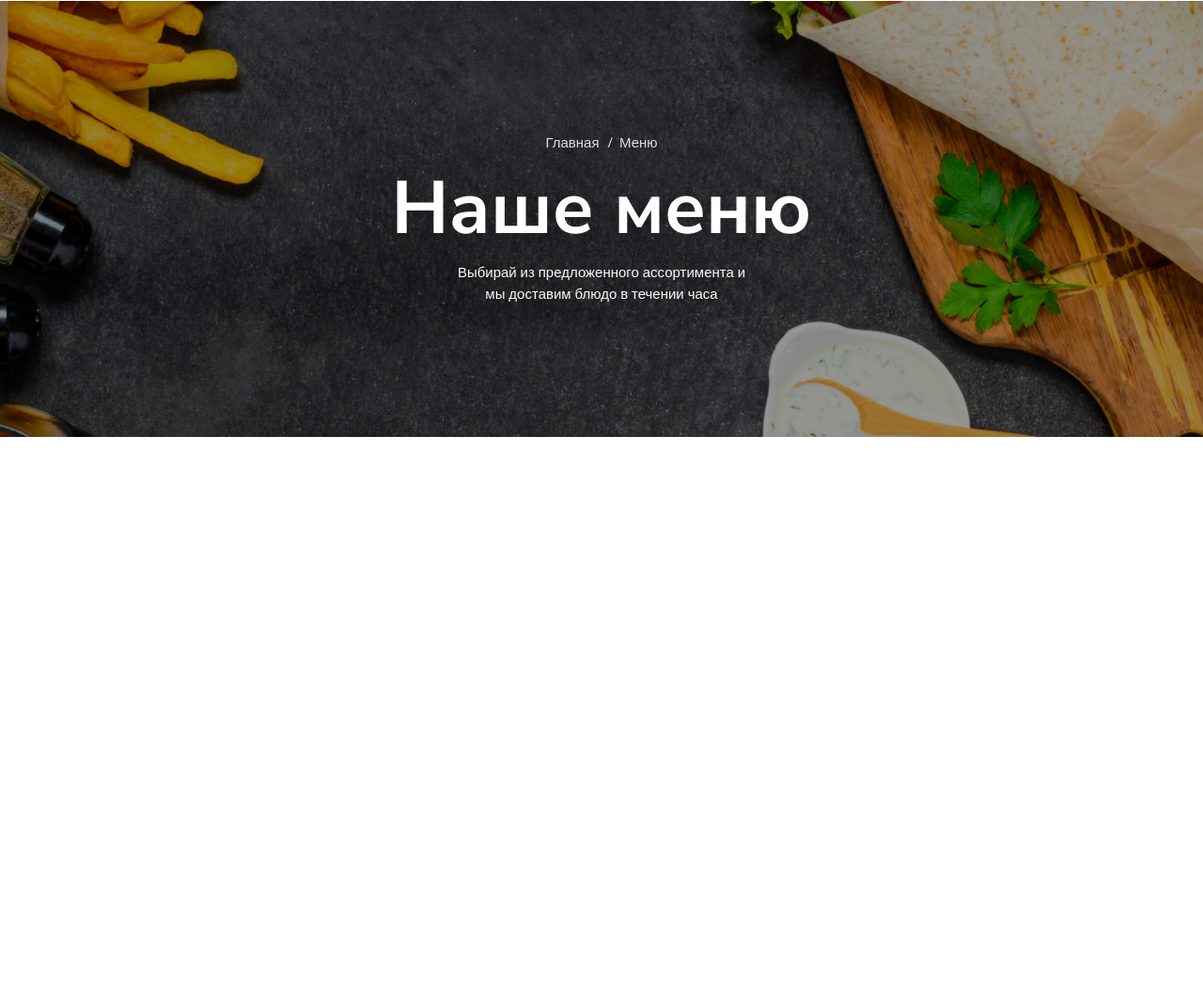
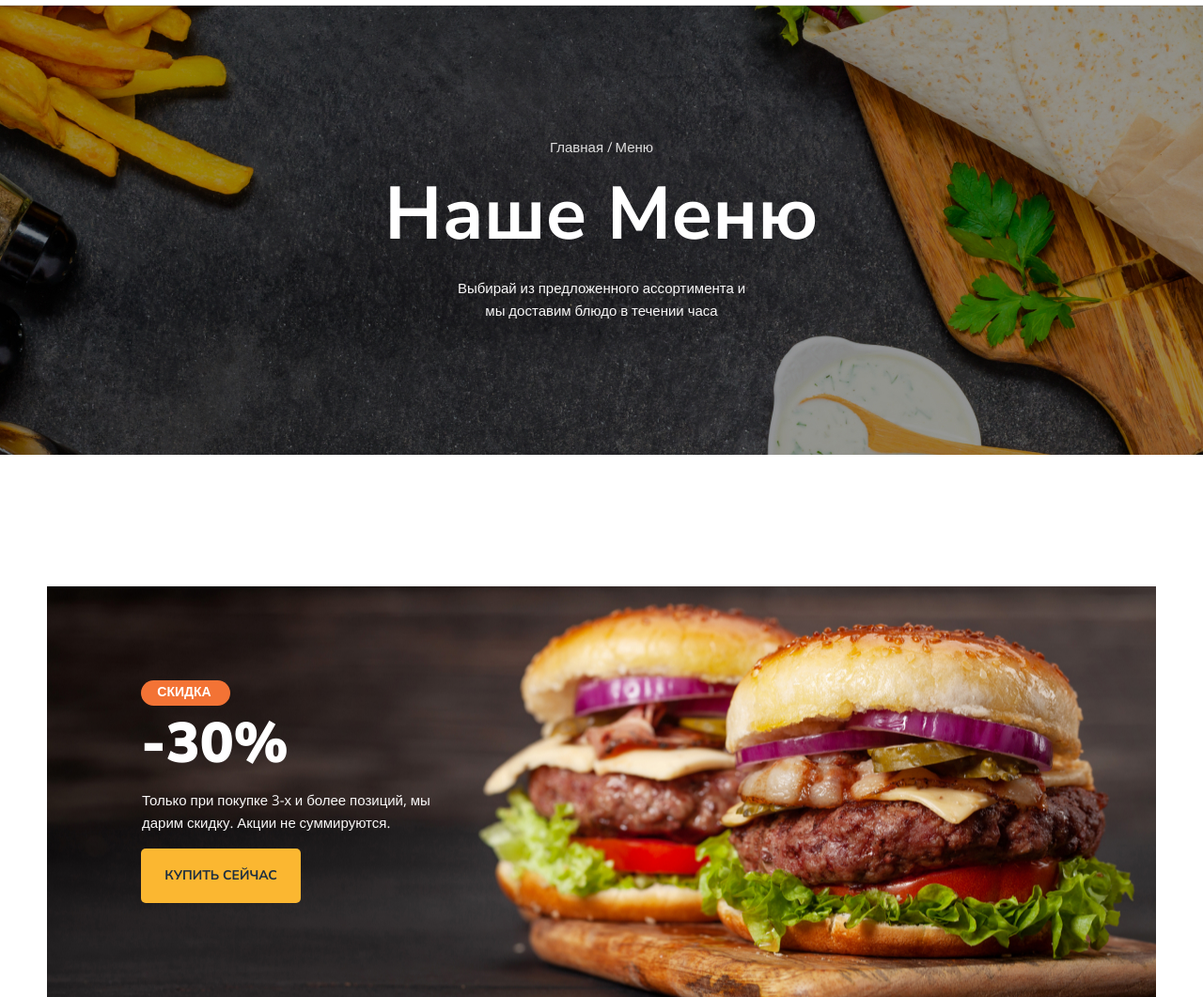
Before and after one commit to Alvina-cold/Module01-burger, a plain HTML site: page index.html in a window 1280 px wide. Shown: the part 108-1169 px from the top of the page at 94% size. Before the commit the page ends 800 px from the top, so only its background shows below. Drawn offline with nearby package versions, Linux system fonts and the light colour scheme.

Commit message:
Add  banner

```diff
--- a/index.html
+++ b/index.html
@@ -40,9 +40,26 @@
                 <li><a href="#">Главная</a></li>
                 <li><a href="#">Меню</a></li>
             </ul>
-            <h1 class="title">Наше меню</h1>
+            <h1 class="title">Наше Меню</h1>
             <p class="description">Выбирай из предложенного ассортимента и мы доставим блюдо в течении часа</p><!--перевод класса "описание"-->
         </div>
    </div>
+   <main>
+       <div class="banner">
+           <div class="container">
+               <div class="banner-box">
+                   <h2 class="banner-title">
+                       <span class="discount">Скидка</span>
+                       -30%
+                   </h2>
+                   <p class="banner-text">
+                    Только при покупке 3-х и более позиций,
+                    мы дарим скидку. Акции не суммируются.
+                   </p>
+                   <a href="#" class="banner-link">купить сейчас</a>
+               </div>
+           </div>
+       </div>
+   </main>
 </body>
 </html>
--- a/styles/main.css
+++ b/styles/main.css
@@ -7,6 +7,9 @@ body{
     margin: 0 auto;/*В инспекторе весь блок съехал влево+отступ справа есть, обнуляем отступ верх них , а лево право-по центру auto*/
     padding-left: 15px;/*Делаем по бокам отступы, чтобы контент не прилипал к краям, т.е. заранее думаем об адаптиве*/
     padding-right: 15px;
+}
+header{/*Создаем тонкую серую линию снизу контейнера header, который занимает 100% ширины*/
+    border-bottom: 1px solid #DEDEDE;/*из макета*/
 }
 .header{/*Дочерние элементы у него-это a, весь nav и button. Их и расставим*/
     font-family: 'Open Sans', sans-serif;
@@ -32,13 +35,18 @@ body{
     display: flex;
     padding-left: 0;/*В инспекторе увидели лишний отступ слева, убираем его*/
     gap: 46px;/*Расстояние между ссылками(элементами) в меню, Свойство gap CSS задаёт отступы между столбцами и строками, а не вдоль края контейнера сетки.*/
-
+    margin-right: 99px;/*выровняла в пиксель пёрф*/
+    margin-top: 20px;/*выровняла в пиксель пёрф*/
+    margin-left: 2px;/*выровняла в пиксель пёрф*/
 }
 .header-nav a{/*Стилизуем ссылки из меню*/
     font-weight: 600;/*Из макета*/
     font-size: 20px;/*Из макета*/
     color:#443737;/*Из макета*/
     text-decoration: none;/*убираем подчеркивание ссылок*/
+}
+.header-nav a:hover{
+    color: #FFC725;/*при наведении на ссылки они горят желтым*/
 }
 .header-nav a::after{/*Создаем желтую линию под ссылкой, на которую наводим"*/
     content: '';/*так как это линия без букв, оставляем пустую строку*/
@@ -58,6 +66,7 @@ body{
     border: none;/*Убрали у кнопки обводку*/
     padding: 0;/*увидели лишние отступы в инспекторе*/
     gap: 10px;/*из макета расстояник между корзиной и 125*/
+    cursor: pointer;/*при наведении на кнопку черная стрелкастановится "рукой"*/
 }
 .button-item{
     position: relative;/*Чтобы менять расположение круга с 5 относительно корзины*/
@@ -85,9 +94,9 @@ body{
     text-align: center;/*Выравниваем эл-ты по центру*/
     color: #FFFFFF;
     background-image: url(../images/bg.jpg);
-    background-size: cover;/*Чтобы картинка растягивалась и сжималась с окном браузера, запись св-ва в тетр*/
+    background-size: cover;/*запись св-ва в тетр*/
     padding: 142px 0;
-    background-position: center center;/*Чтобы у самой картинки соль и лаваш были по центру при сжатии окна.. */
+    background-position: center center;/*Чтобы у самой картинки соль и лаваш были по центру при сжатии окна.. Чтобы картинка растягивалась и сжималась с окном браузера, */
 }
 .breadcrumbs{
     padding-left: 0;/*Из инспектора обнуляем у списка отступ слева*/
@@ -95,18 +104,25 @@ body{
     list-style-type: none;/*убираем точки у списка*/
     display: flex;
     justify-content: center;/*Главная и наше меню-идут друз за другом и по центру*/
-    gap: 16px;/*Чтобы измерить расстояние между ними- создали прямоугольник, и у него width примерно 16*/
+    gap: 7px;/*Чтобы измерить расстояние между ними- создали прямоугольник, и у него width примерно 16. затем исправили в pixel perfect на 7*/
 }
-.breadcrumbs a{
+.breadcrumbs a{/*стилизуем "хлебные крошки", т.е. ссылки со слэшем между ними*/
     color: #DEDEDE;/*из макета*/
     font-size: 15px;/*из макета*/
     font-family: 'Open Sans', sans-serif;/*из макета*/
     text-decoration: none;
 }
+.breadcrumbs a:hover{
+   color: #FFC725;
+}
 .breadcrumbs a::before{/*Создаем символ "/"  перед всеми ссылками в блоке .breadcrumbs  */
     content: '/';
     position: relative;
-    left: -7px;/*Сдвинули значок слэша-подобрали прям в инспекторе*/
+    left: -3px;/*Сдвинули значок слэша-подобрали прям в инспекторе -7px, затем в пиксель перф сделали -3*/
+    pointer-events: none;/*Отключаем возможность, когда нажимаем на слэш-перейти по ссылке. слэш должен быть отдельным элементом от ссылки*/
+}
+.breadcrumbs a:hover::before{/*эта запись=при наведении элемент before, т.е. слэш*/
+    color: #DEDEDE;/*не окрашивать в желтый, а оставить в сером оттенке*/
 }
 .breadcrumbs li:first-child a::before{/*Нам нужно: в блоке .breadcrumbs выбираем первый ли и у него убираем слэш. сложно..*/
     display: none;/*Убрали знак слэша перед "главная"*/
@@ -114,14 +130,70 @@ body{
 .title{
     font-weight: 700;/*Из макета =bold*/
     font-size: 79px;/*из макета*/
-    margin-top: 10px;/*откуда-на след уроке*/
-    margin-bottom: 10px;/*откуда-на след уроке*/
+    margin-top: 17px;/*откуда-на след уроке=сдвинули в инспекторе для pixel perfect было 10 стало 17*/
+    margin-bottom: 20px;/*было 10*откуда-на след уроке=сдвинули в инспекторе для pixel perfect*/
 }
 .description{/*стилизуем текст "Выбирай..."  */
     font-family: 'Open Sans', sans-serif;/*из макета*/
     font-size: 15px;/*из макета*/
-    line-height: 1.5;/*из макета 24 px, Анна сделала сама относительную единицу 1.5*/
+    line-height: 1.6;/*из макета 24 px, Анна сделала сама относительную единицу 1.5, затем в инспекторе исправили на 1.6 pixel perfect*/
     color: #FAF9F9;
     max-width: 320px;/*взяли из макета, но указали макс. после этого текст улетает влево*/
     margin: 0 auto;/*вернули текст в центр*/
 }
+
+/*Стилмзуем баннер скидка -30%*/
+.banner{
+    margin-top: 140px;
+}
+.banner-box{
+    background-image: url(../images/banner.jpg);
+    background-size: cover;/* запись св-ва в тетр*/
+    background-repeat: no-repeat;/*откл повтора*/
+    padding: 100px;/*картинка с бургером узкая, тексту внутри даем отступ по макету 100px-->становится широкой*/
+    background-position: center center;/**Чтобы картинка растягивалась и сжималась с окном браузера,*/
+}
+.banner-title{
+    font-size: 60px;/*из макета*/
+    font-weight: 900;/*из макета*/
+    color: #FFFFFF;
+    margin: 0;
+}
+.discount{
+    font-family: 'Open Sans', sans-serif;
+    background-color: #F37335;
+    padding: 4px 19px 7px 16px;
+    border-radius: 14px;/*из макета*/
+    text-transform: uppercase;/*заглавные*/
+    font-size: 14px;
+    font-weight: 600;
+    text-align: center;
+    display: block;
+    max-width: 60px;
+    margin-bottom: 6px;
+}
+.banner-text{
+    color: #FAF9F9;
+    font-size: 15px;
+    line-height: 24px;
+    font-family: 'Open Sans', sans-serif;
+    line-height: 24px;
+    max-width: 307px;
+    margin-top: 13px;
+    margin-left: 1px;
+}
+.banner-link{
+    display: block;
+    max-width: 150px;
+    color: #1E2F40;
+    background-color: #FBB731;
+    text-decoration: none;
+    padding: 20px 10px;
+    border-radius: 5px;
+    text-transform: uppercase;
+    font-weight: 700;
+    font-size: 14px;
+    line-height: 18px;
+    margin-top: 16px;
+    text-align: center;
+}
```
Also changed, not shown: images/banner.jpg (added).
